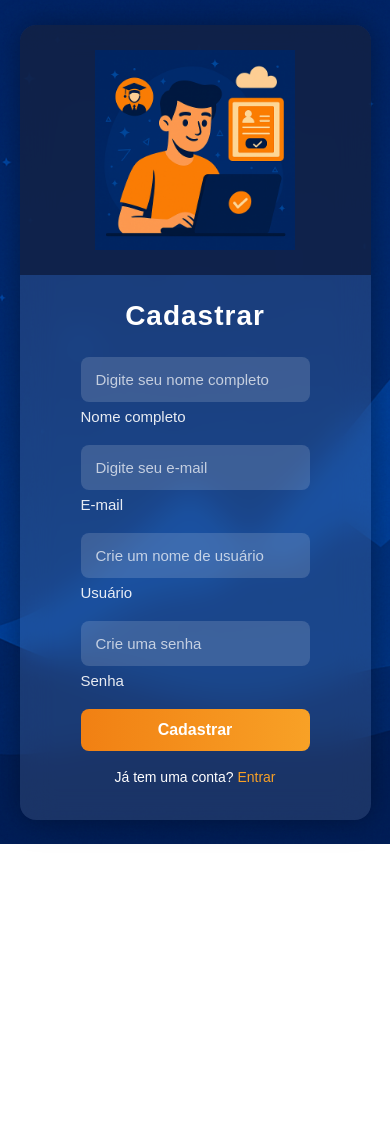
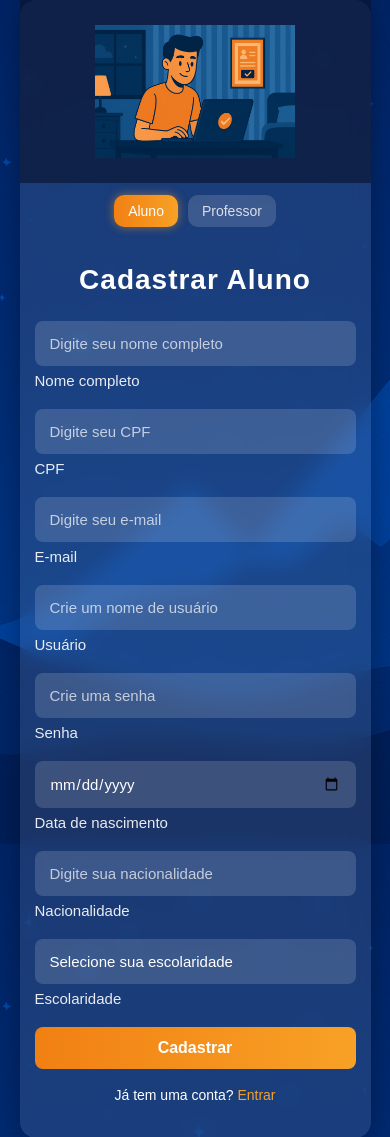
Before and after one commit to KimCarolyna/TrabalhoFinal, a plain HTML site: page Cadastro.html in a window 390 px wide. Before the commit the page ends 844 px from the top, so only its background shows below. Drawn offline with Linux system fonts and the light colour scheme.

Commit message:
Atualização

```diff
--- a/Cadastro.css
+++ b/Cadastro.css
@@ -1,4 +1,4 @@
-/* ===== RESET ===== */
+/* ===== GERAL ===== */
 * {
   margin: 0;
   padding: 0;
@@ -16,15 +16,14 @@ body {
   align-items: center;
 }
 
-/* ===== CONTAINER GERAL ===== */
+
+
 .container {
-  width: 100%;
-  max-width: 520px;
+  width: 420px;
   background: rgba(255, 255, 255, 0.1);
-  backdrop-filter: blur(16px);
   border-radius: 20px;
-  overflow: hidden;
-  box-shadow: 0 0 30px rgba(0, 0, 0, 0.35);
+  backdrop-filter: blur(10px);
+  box-shadow: 0 0 25px rgba(0, 0, 0, 0.3);
   display: flex;
   flex-direction: column;
   align-items: center;
@@ -47,13 +46,47 @@ body {
   object-fit: contain;
 }
 
-/* ===== FORMULÁRIO ABAIXO ===== */
+/* ===== ABAS (ALUNO / PROFESSOR) ===== */
+.abas {
+  display: flex;
+  justify-content: center;
+  gap: 10px;
+  padding: 12px 0;
+  background: transparent;
+
+}
+
+.aba {
+  background: rgba(255, 255, 255, 0.15);
+  border: none;
+  color: rgba(255, 255, 255, 0.8);
+  padding: 10px 22px;
+  border-radius: 10px;
+  font-size: 15px;
+  font-weight: 500;
+  cursor: pointer;
+  transition: all 0.3s ease;
+  outline: none;
+  box-shadow: none;
+}
+
+.aba:hover {
+  background: rgba(255, 255, 255, 0.25);
+}
+
+.aba.ativa {
+  background: linear-gradient(90deg, #f18013, #f8a126);
+  color: #fff;
+  box-shadow: 0 0 10px rgba(248, 161, 38, 0.5);
+}
+
+/* ===== FORMULÁRIO ===== */
 .formulario_area {
   width: 100%;
-  padding: 25px 25px 40px;
+  padding: 25px 15px 40px;
   display: flex;
   flex-direction: column;
-  align-items: center;
+  align-items: stretch;
 }
 
 .titulo_cadastro {
@@ -71,6 +104,7 @@ body {
   margin-bottom: 20px;
   display: flex;
   flex-direction: column;
+  align-items: stretch;
 }
 
 .campo label {
@@ -80,7 +114,8 @@ body {
   font-weight: 500;
 }
 
-.campo input {
+.campo input,
+.campo select {
   width: 100%;
   padding: 14px 15px;
   border: none;
@@ -90,15 +125,21 @@ body {
   font-size: 15px;
   outline: none;
   transition: 0.3s ease;
+  appearance: none;
 }
 
-.campo input:focus {
+.campo input:focus,
+.campo select:focus {
   background: rgba(255, 255, 255, 0.25);
   box-shadow: 0 0 0 2px #f8a126;
 }
 
 .campo input::placeholder {
   color: rgba(255, 255, 255, 0.7);
+}
+
+.campo select option {
+  color: #000;
 }
 
 /* ===== BOTÃO ===== */
@@ -140,6 +181,11 @@ body {
   color: #ffb24f;
 }
 
+/* ===== FORMULÁRIOS OCULTOS ===== */
+.oculto {
+  display: none;
+}
+
 /* ===== RESPONSIVO ===== */
 @media (max-width: 480px) {
   .container {
@@ -152,6 +198,11 @@ body {
   }
 
   .formulario_area {
-    padding: 25px 25px 35px;
+    padding: 25px 15px 35px;
+  }
+
+  .aba {
+    padding: 8px 14px;
+    font-size: 14px;
   }
 }
--- a/Cadastro.html
+++ b/Cadastro.html
@@ -11,17 +11,28 @@
 
     <!-- 🔹 IMAGEM NO TOPO -->
     <div class="imagem_topo">
-      <img src="imagens/Up_Cadastro.png" alt="Imagem Educacional" class="imagem_ilustracao" />
+    <img src="imagens/image.png" alt="Imagem Educacional" class="imagem_ilustracao">
     </div>
 
-    <!-- 🔹 FORMULÁRIO ABAIXO -->
-    <div class="formulario_area">
+    <!-- 🔹 Abas de seleção -->
+    <div class="abas">
+      <button class="aba ativa" id="abaAluno" onclick="mostrarAba('aluno')">Aluno</button>
+      <button class="aba" id="abaProfessor" onclick="mostrarAba('professor')">Professor</button>
+    </div>
+
+    <!-- 🔹 FORMULÁRIO ALUNO -->
+    <div class="formulario_area" id="formAluno">
       <form class="formulario_cadastro">
-        <h2 class="titulo_cadastro">Cadastrar</h2>
+        <h2 class="titulo_cadastro">Cadastrar Aluno</h2>
 
         <div class="campo">
           <input type="text" required placeholder="Digite seu nome completo">
           <label>Nome completo</label>
+        </div>
+
+        <div class="campo">
+          <input type="text" required placeholder="Digite seu CPF" maxlength="14" pattern="\d{3}\.\d{3}\.\d{3}-\d{2}">
+          <label>CPF</label>
         </div>
 
         <div class="campo">
@@ -39,6 +50,28 @@
           <label>Senha</label>
         </div>
 
+        <div class="campo">
+          <input type="date" required>
+          <label>Data de nascimento</label>
+        </div>
+
+        <div class="campo">
+          <input type="text" required placeholder="Digite sua nacionalidade">
+          <label>Nacionalidade</label>
+        </div>
+
+        <div class="campo">
+          <select required>
+            <option value="" disabled selected>Selecione sua escolaridade</option>
+            <option value="medio">Ensino Médio Completo</option>
+            <option value="superior">Ensino Superior</option>
+            <option value="pos">Pós-graduação</option>
+            <option value="mestrado">Mestrado</option>
+            <option value="doutorado">Doutorado</option>
+          </select>
+          <label>Escolaridade</label>
+        </div>
+
         <button type="submit" class="botao_cadastro">Cadastrar</button>
 
         <p class="texto_login">
@@ -46,6 +79,62 @@
         </p>
       </form>
     </div>
+
+    <!-- 🔹 FORMULÁRIO PROFESSOR -->
+    <div class="formulario_area oculto" id="formProfessor">
+      <form class="formulario_cadastro">
+        <h2 class="titulo_cadastro">Cadastrar Professor</h2>
+
+        <div class="campo">
+          <input type="text" required placeholder="Nome completo">
+          <label>Nome completo</label>
+        </div>
+
+        <div class="campo">
+          <input type="email" required placeholder="E-mail institucional">
+          <label>E-mail</label>
+        </div>
+
+        <div class="campo">
+          <input type="text" required placeholder="Área de atuação">
+          <label>Área</label>
+        </div>
+
+        <div class="campo">
+          <input type="password" required placeholder="Crie uma senha">
+          <label>Senha</label>
+        </div>
+
+        <button type="submit" class="botao_cadastro">Cadastrar</button>
+
+        <p class="texto_login">
+          Já tem uma conta? <a href="index.html">Entrar</a>
+        </p>
+      </form>
+    </div>
+
   </div>
+
+  <!-- 🔹 SCRIPT -->
+  <script>
+    function mostrarAba(tipo) {
+      const formAluno = document.getElementById("formAluno");
+      const formProfessor = document.getElementById("formProfessor");
+      const abaAluno = document.getElementById("abaAluno");
+      const abaProfessor = document.getElementById("abaProfessor");
+
+      if (tipo === "aluno") {
+        formAluno.classList.remove("oculto");
+        formProfessor.classList.add("oculto");
+        abaAluno.classList.add("ativa");
+        abaProfessor.classList.remove("ativa");
+      } else {
+        formProfessor.classList.remove("oculto");
+        formAluno.classList.add("oculto");
+        abaProfessor.classList.add("ativa");
+        abaAluno.classList.remove("ativa");
+      }
+    }
+  </script>
 </body>
 </html>
```
Also changed, not shown: imagens/image.png (added).
